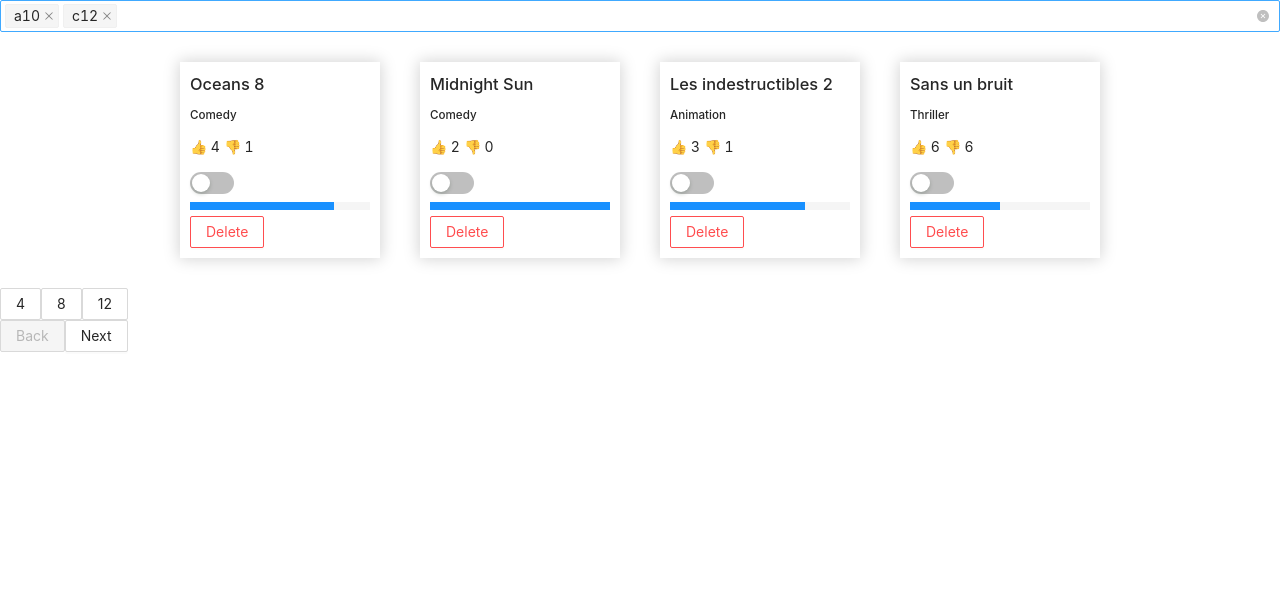
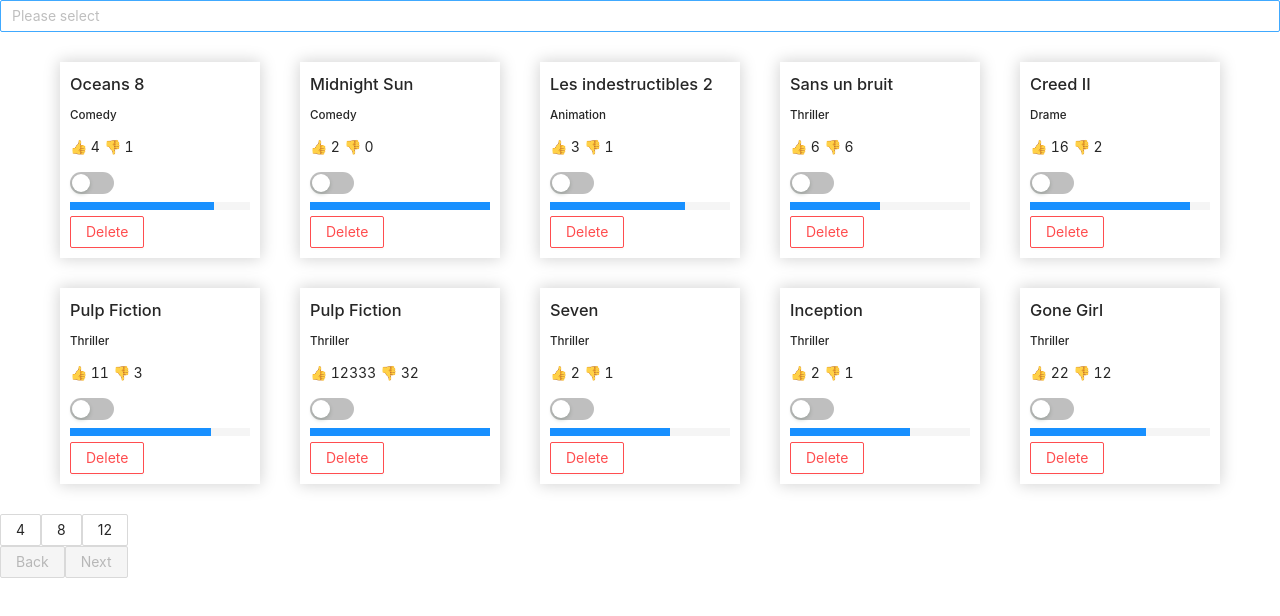
Before and after one commit to dadadjamel/test-react-particeep, a React (Create React App) app: page / in a window 1280 px wide. Shown: the top 616 px of the page. Built offline with nearby package versions, Linux system fonts and the light colour scheme.

Commit message:
working on filter

```diff
--- a/src/App.js
+++ b/src/App.js
@@ -13,19 +13,37 @@ function App() {
 
   const [movies, setMovies] = useState({})
   const [isloading, setIsloading] = useState(true)
-  const [numberOfItemInPage, setNumberOfItemInPage] = useState(4)
+  const [numberOfItemInPage, setNumberOfItemInPage] = useState(12)
   const [pages] = useState(Math.round(movies.length / numberOfItemInPage));
   const [currentPage, setCurrentPage] = useState(1)
+  const [categoryTable, setCategoryTable] = useState([{value:'ff',label:'ffss'},{value:'ffaa',label:'ffssaa'}])
+
+
+
+
   useState(() => {
     // setIsloading(true)
     movies$.then(movie => {
       setMovies(movie)
     });
     // setIsloading(false)
-  }, [])
+  }, [movies])
 
-  // useState(() => {
-  // }, [movies])
+
+  // setCategoryTable(movie => categoryTable.includes(movie.category) ? [...categoryTable, movie.category] : { ...categoryTable })
+
+  const getCategoryFilter = () => {
+
+    if (movies.length != 0) {
+      setCategoryTable([{value:'Thriller',label:'Thriller'},{value:'ffaa',label:'azertrezy'}])
+    }
+
+
+  }
+
+  useState(() => {
+    getCategoryFilter()
+  }, [movies])
 
 
 
@@ -53,19 +71,22 @@ function App() {
   }
 
 
-
   return (
     <div className="App">
+      {/* {console.log((movies), '🍿🍿🍿🍿')} */}
+      {/* {getCategoryFilter()} */}
       <Select
         mode="multiple"
         allowClear
         style={{ width: '100%' }}
         placeholder="Please select"
-        defaultValue={['a10', 'c12']}
       >
-        <Option value="red">Red</Option>
-        <Option value="green">Green</Option>
-        <Option value="blue">Blue</Option>
+
+        {categoryTable.length != 0 ? categoryTable?.map((cat,index) => (
+          <Option key={index} value={cat.value}>{cat.label}</Option>
+        )) : console.log('❌❌❌')}
+          {/* <Option value="{cat}">"cat"</Option> */}
+
       </Select>
 
 
@@ -77,7 +98,7 @@ function App() {
 
 
       <div>
-        <Button onClick={() => setNumberOfItemInPage(4)} >4</Button>
+        <Button onClick={() => { setNumberOfItemInPage(4) }} >4</Button>
         <Button onClick={() => setNumberOfItemInPage(8)} >8</Button>
         <Button onClick={() => setNumberOfItemInPage(12)} >12</Button>
       </div>
--- a/src/components/movie/Movie.js
+++ b/src/components/movie/Movie.js
@@ -14,7 +14,7 @@ const Movie = ({ movie, handleDelete, handleLikeDislike }) => {
             <h5> {movie?.category} </h5>
             <h5> {movie?.likedalready} </h5>
             <p> 👍 {movie?.likes} 👎 {movie?.dislikes} </p>
-            <Switch defaultChecked={false} onClick={()=>handleLikeDislike(movie?.id)} />
+            <Switch defaultChecked={movie?.likedalready} onClick={()=>handleLikeDislike(movie?.id)} />
             <Progress strokeLinecap="square" percent={movie?.likes / (movie?.likes + movie?.dislikes) * 100} showInfo={false} status='normal' />
             <div className='movie__delete__button' >
                 <Button danger onClick={()=>handleDelete(movie?.id)} >Delete</Button>
```
